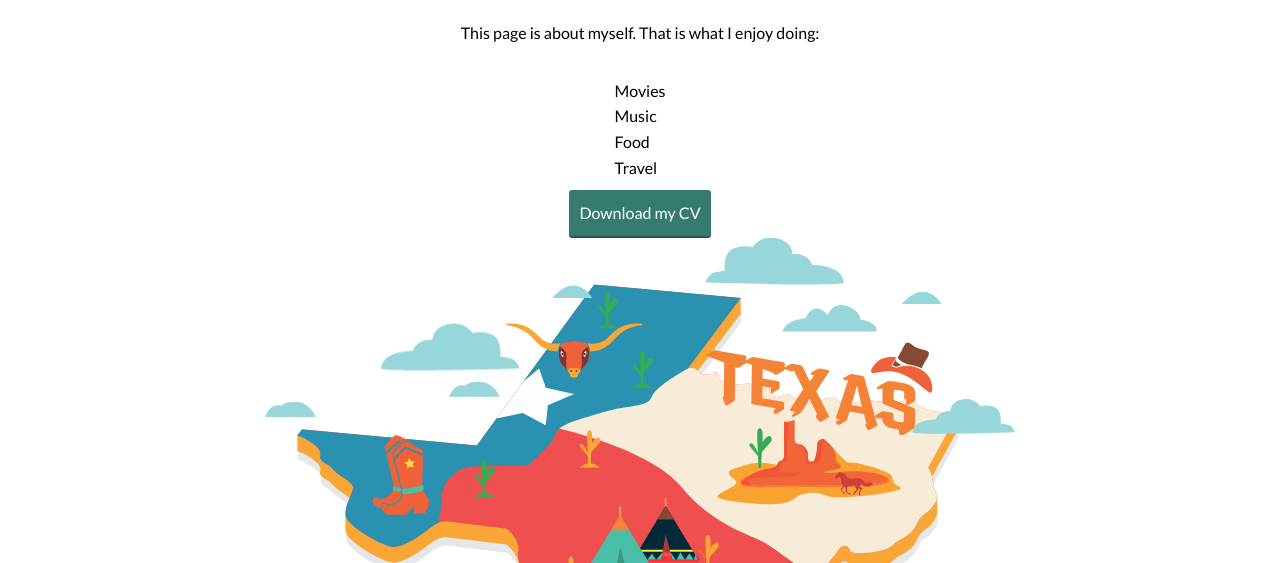
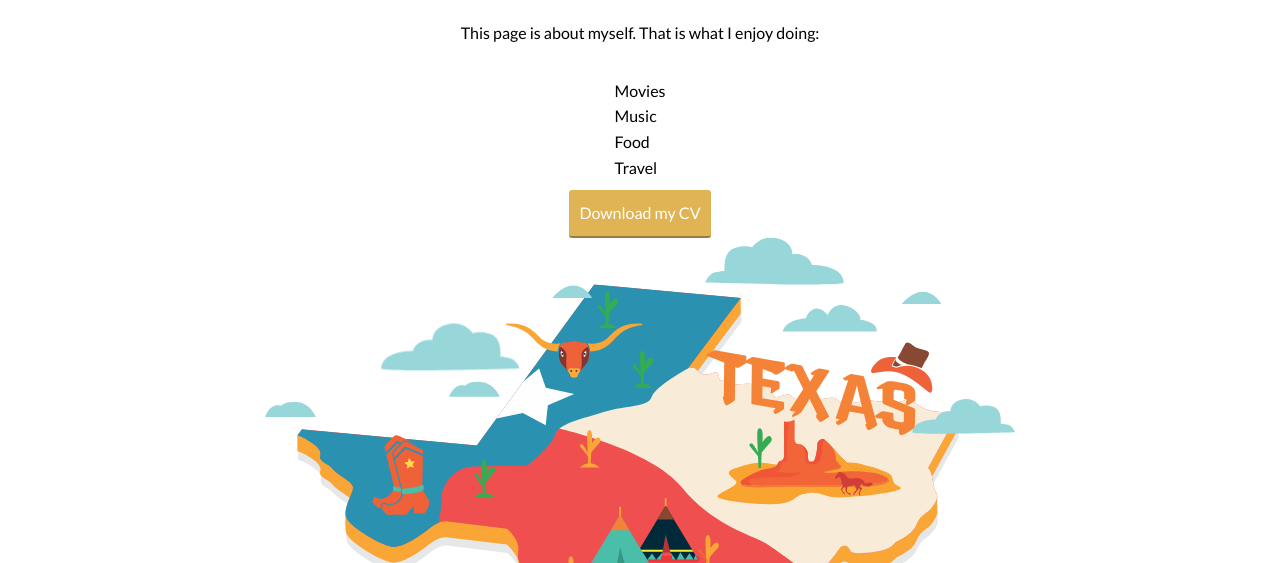
Before and after one commit to joelcmk/Portfolio-Site, a plain HTML site: page about.html in a window 1280 px wide. Shown: the part 195-758 px from the top of the page. Drawn offline with nearby package versions, Linux system fonts and the light colour scheme.

Commit message:
Changed button color

```diff
--- a/css/styles.css
+++ b/css/styles.css
@@ -71,7 +71,7 @@ button,
   font-family: inherit;
 
   /* styles the background color, font color, and text decoration (underline, etc.) of the button */
-  background-color: var(--primary-color);
+  background-color: var(--secundary-color);
   color: var(--white);
   text-decoration: none;
 
```
